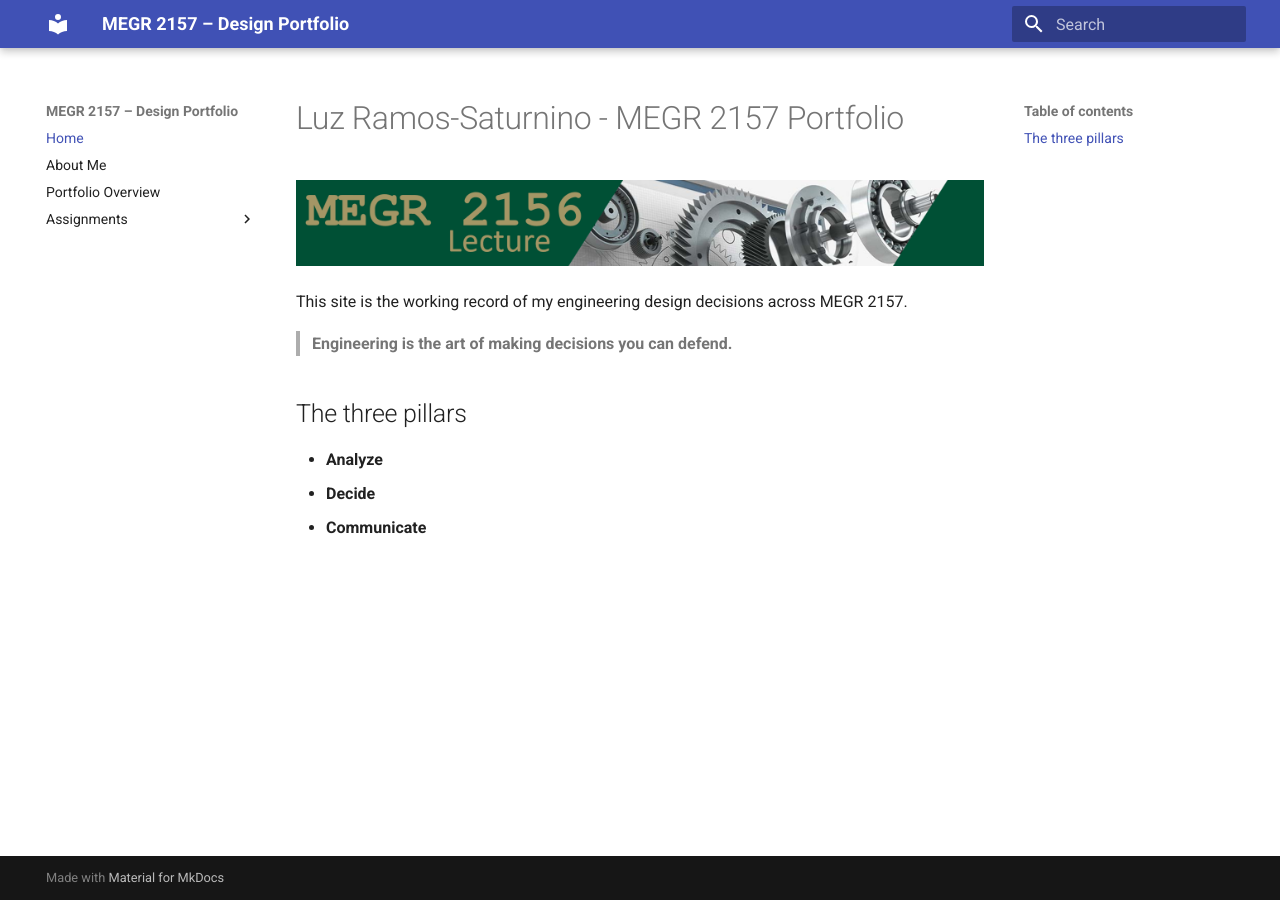
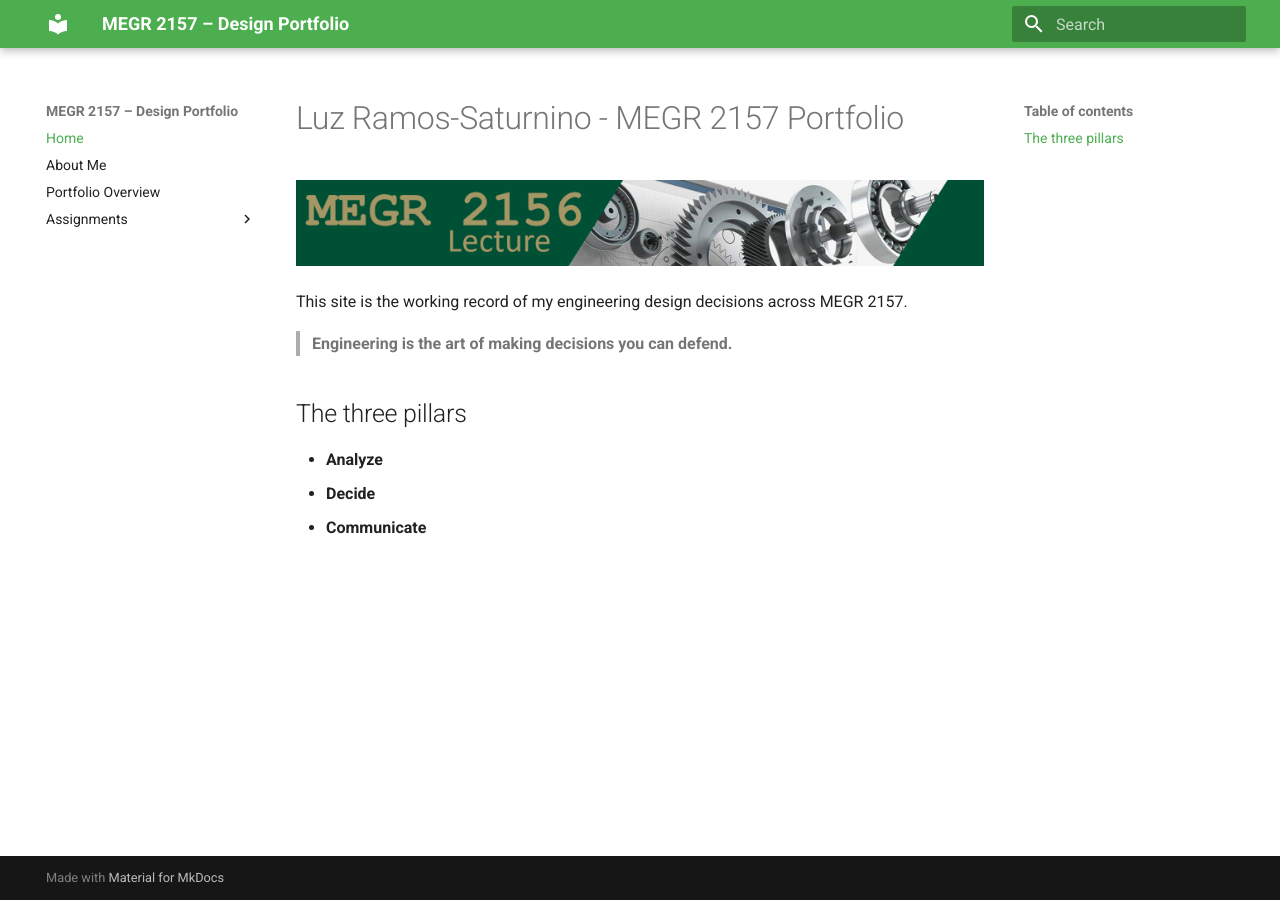
Before and after one commit to lramossa/megr2157-portfolio, an MkDocs documentation site: the page built from docs/index.md, in a window 1280 px wide. Built offline with MkDocs 1.6.1 and Material for MkDocs 9.7.7, drawn with Linux system fonts in a browser that asks for light colours.

Commit message:
Change primary theme color to green

```diff
--- a/mkdocs.yml
+++ b/mkdocs.yml
@@ -4,9 +4,7 @@ site_description: Design portfolio documentation, built with the Analyze / Decid
 theme:
   name: material
   palette:
-    primary: custom
-  extra_css:
-  - stylesheets/extra.css
+    primary: green
   features:
     - navigation.instant
     - navigation.tracking
```
